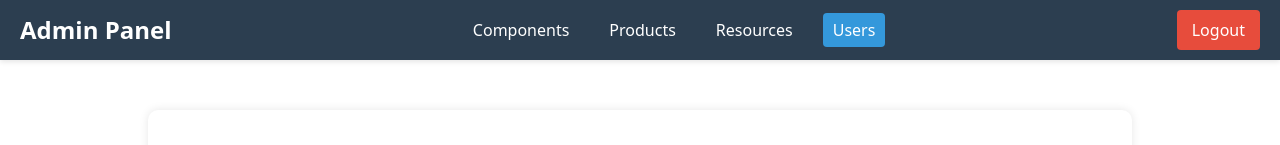
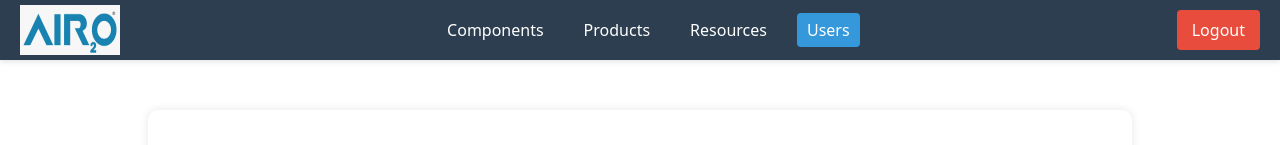
Before and after one commit to bharathkusuma123/octane-hvac-admin, a React (Create React App) app: page /admin/user-management in a window 1280 px wide. Shown: the top 145 px of the page. Built offline with nearby package versions, Linux system fonts and the light colour scheme; no server answers; sample sign-in values are in the browser's storage.

Commit message:
Admin logo

```diff
--- a/src/App.js
+++ b/src/App.js
@@ -16,6 +16,8 @@ import Component from "./Components/Component";
 import Products from "./Products/Product(HVACdevices)";
 import ResourceManagement from "./Resources/ResourceManagement";
 import UserManagement from "./Users/UserManagement";
+
+import logo from "./Logos/hvac-logo-new.jpg"
 
 // 🔹 TopNavbar
 const TopNavbar = () => {
@@ -40,7 +42,13 @@ const TopNavbar = () => {
   return (
     <nav className="top-navbar">
       <div className="nav-container">
-        <div className="nav-brand">Admin Panel</div>
+        <div className="nav-brand">
+          <img
+                src={logo}
+                alt="Company Logo"
+                style={{ width: "100px", height: "50px" }}
+            />
+        </div>
         <div className="nav-links">
           {navItems.map((item) => (
             <Link
```
